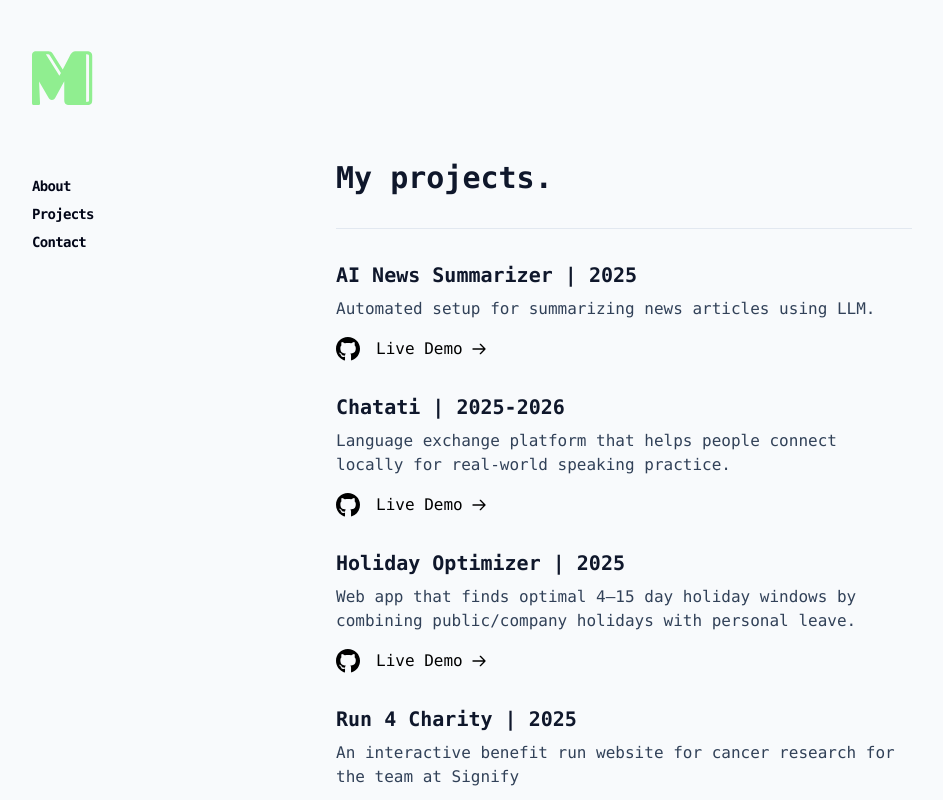
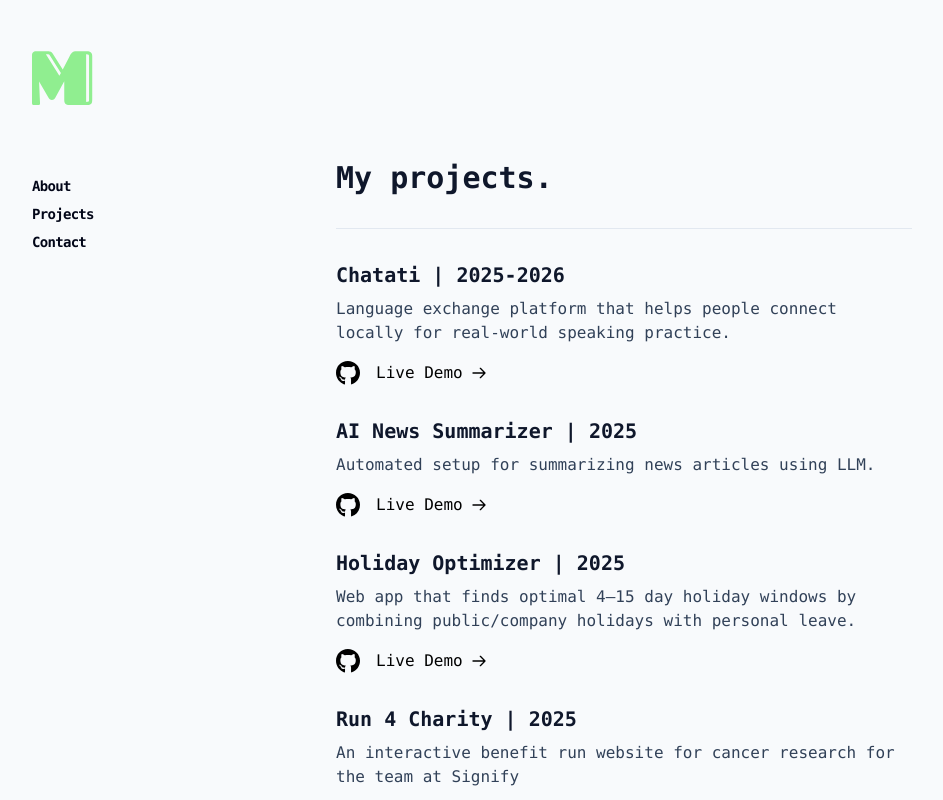
Before and after one commit to Mitch-creates/mitch-portfolio, a React (Vite) app: page /projects in a window 1280 px wide. Shown: the top 800 px of the page, without its empty margins (16-959 px from the left). Built offline with nearby package versions, Linux system fonts and the light colour scheme.

Commit message:
Sort projects by latest year in Projects component and streamline link rendering

```diff
--- a/src/pages/Projects.tsx
+++ b/src/pages/Projects.tsx
@@ -2,34 +2,55 @@ import { FaGithub } from "react-icons/fa";
 import { DATA } from "../constants/types";
 import { HiOutlineArrowRight } from "react-icons/hi";
 
+const getLatestYear = (period?: string) => {
+  if (!period) return Number.NEGATIVE_INFINITY;
+
+  const years = period.match(/\d{4}/g);
+  if (!years) return Number.NEGATIVE_INFINITY;
+
+  return Math.max(...years.map(Number));
+};
+
 function Projects() {
+  const sortedProjects = DATA.projects
+    .map((project, index) => ({ project, index }))
+    .sort((a, b) => {
+      const yearDiff =
+        getLatestYear(b.project.period) - getLatestYear(a.project.period);
+      if (yearDiff !== 0) return yearDiff;
+      return a.index - b.index;
+    })
+    .map(({ project }) => project);
+
   return (
     <div className="px-4 md:px-0 pt-[20vh]">
       <h1 className="text-3xl font-semibold text-slate-900 mb-6 pb-8 border-b border-slate-200">
         My projects.
       </h1>
       <div className="mt-8">
-        {DATA.projects.map((project) => (
+        {sortedProjects.map((project) => {
+          const codeLink = project.links?.find(
+            (link) => link.label === "Code",
+          )?.href;
+          const liveLink = project.links?.find(
+            (link) => link.label === "Live",
+          )?.href;
+
+          return (
             <div key={project.title} className="mb-6">
               <h2 className="text-xl font-semibold text-slate-900 mb-2">
                 {project.title} | {project.period}
               </h2>
               <p className="text-slate-700 mb-2">{project.description}</p>
               <div className="flex flex-row">
-              <a
-                href={
-                  project.links?.find((link) => link.label === "Code")?.href
-                }
-                target="_blank"
-                rel="noopener noreferrer"
-              >
+                {codeLink && (
+                  <a href={codeLink} target="_blank" rel="noopener noreferrer">
                     <FaGithub className="w-10 h-10 hover:text-brand-green pr-4" />
                   </a>
-              {project.links?.find((link) => link.label === "Live") && (
+                )}
+                {liveLink && (
                 <a
-                  href={
-                    project.links?.find((link) => link.label === "Live")?.href
-                  }
+                  href={liveLink}
                   className="inline-flex items-center gap-2 hover:bg-brand-green hover:text-brand-pink transition-colors duration-200 cursor-pointer"
                   target="_blank"
                   rel="noopener noreferrer"
@@ -39,7 +60,8 @@ function Projects() {
                 )}
               </div>
             </div>
-        ))}
+          );
+        })}
       </div>
     </div>
   );
```
Lines whose indentation alone changed are shown as unchanged.
